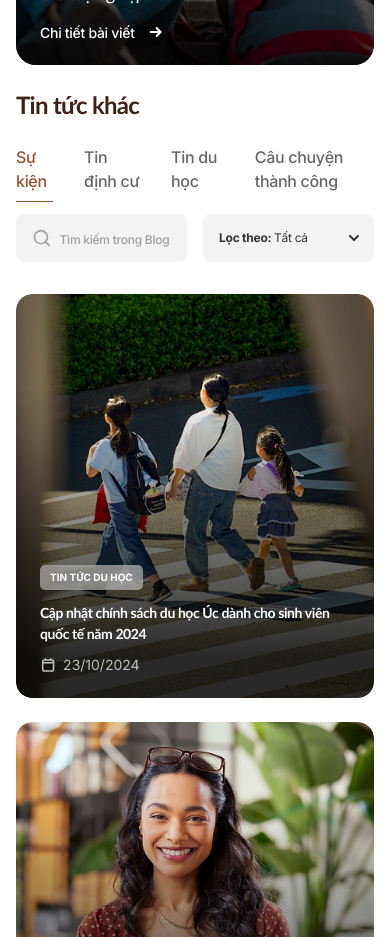
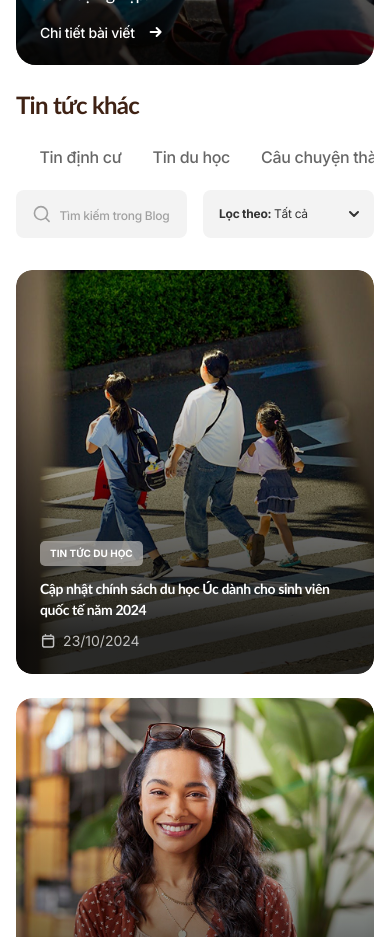
Before and after one commit to sylph03/ICANFIELD, a React (Vite) app: page / in a window 390 px wide. Shown: the part 1100-2037 px from the top of the page. Built offline with nearby package versions, Linux system fonts and the light colour scheme; a web font is replaced by a local one.

Commit message:
update animation at other news tab mb

```diff
--- a/src/sections/News.jsx
+++ b/src/sections/News.jsx
@@ -8,6 +8,10 @@ import { useState, useRef, useEffect } from "react"
 import Pagination from "@/components/pagination"
 // eslint-disable-next-line no-unused-vars
 import { motion, AnimatePresence } from "framer-motion"
+import { gsap } from 'gsap'
+import { Draggable } from 'gsap/Draggable'
+import { InertiaPlugin } from 'gsap/InertiaPlugin'
+import useIsMobile from "@/hook/useMobile"
 
 const featuredNews = [
   {
@@ -68,12 +72,34 @@ const otherNews = [
 ]
 
 const repeatedNews = Array.from({ length: 10 }).flatMap(() => otherNews);
+gsap.registerPlugin(Draggable, InertiaPlugin)
 
 const News = () => {
   const [newsActive, setNewsActive] = useState(0)
   const [activeTab, setActiveTab] = useState(0);
   const [itemHeight, setItemHeight] = useState(0)
   const itemRef = useRef(null)
+
+  const isMobile = useIsMobile()
+  const containerTabRef = useRef(null)
+  const contentTabRef = useRef(null)
+
+
+  useEffect(() => {
+    if (!containerTabRef.current || !contentTabRef.current || !isMobile) return
+
+    const draggable = Draggable.create(contentTabRef.current, {
+      type: 'x',
+      bounds: containerTabRef.current,
+      inertia: true,
+      cursor: 'grab',
+      activeCursor: 'grabbing',
+    })
+
+    return () => {
+      draggable[0].kill()
+    }
+  }, [isMobile])
 
   const [page, setPage] = useState(1)
   const itemsPerPage = 9
@@ -228,12 +254,12 @@ const News = () => {
           <h1 className="text-[#3F2214] font-Optima text-[3rem] max-sm:text-[1.5rem] not-italic font-semibold leading-[3.6rem] max-sm:leading-[1.95rem] tracking-[-0.06rem] max-sm:tracking-[-0.045rem]">
             Tin tức khác
           </h1>
-          <div className="flex justify-between items-center max-sm:flex-col max-sm:gap-[0.75rem] self-stretch">
-            <div className="flex items-center gap-[1.9375rem]">
+          <div ref={containerTabRef} className="flex justify-between items-center max-sm:flex-col max-sm:gap-[0.75rem] self-stretch overflow-hidden">
+            <div ref={contentTabRef} className="flex items-center gap-[1.9375rem]">
               {tabs.map((tab, index) => (
                 <div key={index}
                   onClick={() => setActiveTab(index)}
-                  className={`cursor-pointer py-[0.5rem] border-b ${activeTab === index ? 'border-[#95502F] text-[#95502F]' : 'border-transparent text-[rgba(0,0,0,0.60)]'} font-Inter text-[1rem] not-italic font-medium leading-[1.5rem] tracking-[-0.02rem]`}>
+                  className={`whitespace-nowrap cursor-pointer py-[0.5rem] border-b ${activeTab === index ? 'border-[#95502F] text-[#95502F]' : 'border-transparent text-[rgba(0,0,0,0.60)]'} font-Inter text-[1rem] not-italic font-medium leading-[1.5rem] tracking-[-0.02rem]`}>
                   {tab}
                 </div>
               ))}
```
